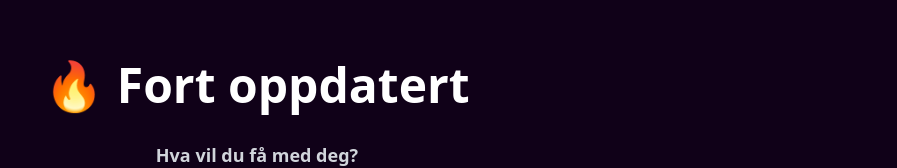
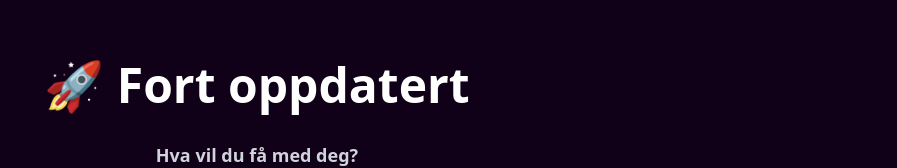
Before and after one commit to torhodhog/fortoppdatert, a Next.js app: page / in a window 1280 px wide. Shown: the part 257-425 px from the top of the page, without its empty margins (383-1280 px from the left). Built offline with nearby package versions, Linux system fonts and the light colour scheme; no server answers.

Commit message:
Fixed VH for cell

```diff
--- a/src/app/lib/api.ts
+++ b/src/app/lib/api.ts
@@ -1,8 +1,22 @@
+/**
+ * API-funksjoner for å hente nyheter fra TV 2s public API.
+ *
+ * Denne filen inneholder funksjoner for å hente:
+ * - **fetchPortals**: Alle tilgjengelige nyhetsportaler
+ * - **fetchNews**: Nyheter fra en spesifikk portal
+ * - **fetchSingleNews**: En spesifikk nyhetsartikkel basert på ID
+ *
+ * Alle funksjoner håndterer feil og returnerer en tom liste eller `null` hvis noe går galt.
+ *
+ * @module api
+ */
+
 const BASE_URL = "https://breaking-api.alpha.tv2.no/v1/public";
 
 /**
- * Henter alle tilgjengelige nyhetsportaler
- * @returns Liste av nyhetsportaler
+ * Henter alle tilgjengelige nyhetsportaler fra API-et.
+ *
+ * @returns {Promise<Array>} En liste med tilgjengelige nyhetsportaler.
  */
 export async function fetchPortals() {
   try {
@@ -10,7 +24,7 @@ export async function fetchPortals() {
     if (!response.ok) throw new Error(`Feil ved henting av portaler: ${response.statusText}`);
 
     const data = await response.json();
-    return data.docs; // Tilpass dette hvis API-strukturen er annerledes
+    return data.docs;
   } catch (error) {
     console.error(error);
     return [];
@@ -18,9 +32,10 @@ export async function fetchPortals() {
 }
 
 /**
- * Henter nyheter for en spesifikk nyhetsportal
- * @param portalId ID-en til portalen
- * @returns Liste av nyhetsartikler
+ * Henter nyheter for en spesifikk nyhetsportal.
+ *
+ * @param {string} portalId - ID-en til portalen man vil hente nyheter fra.
+ * @returns {Promise<Array>} En liste med nyhetsartikler for den aktuelle portalen.
  */
 export async function fetchNews(portalId: string) {
   try {
@@ -28,7 +43,7 @@ export async function fetchNews(portalId: string) {
     if (!response.ok) throw new Error(`Feil ved henting av nyheter: ${response.statusText}`);
 
     const data = await response.json();
-    return data.docs; // Tilpass dette hvis API-strukturen er annerledes
+    return data.docs;
   } catch (error) {
     console.error(error);
     return [];
@@ -36,9 +51,10 @@ export async function fetchNews(portalId: string) {
 }
 
 /**
- * Henter en enkelt nyhetsartikkel basert på ID
- * @param newsId ID-en til nyhetsartikkelen
- * @returns Nyhetsartikkel
+ * Henter en spesifikk nyhetsartikkel basert på dens ID.
+ *
+ * @param {string} newsId - ID-en til nyhetsartikkelen.
+ * @returns {Promise<Object | null>} Nyhetsartikkelen hvis vellykket, ellers `null`.
  */
 export async function fetchSingleNews(newsId: string) {
   try {
@@ -46,7 +62,7 @@ export async function fetchSingleNews(newsId: string) {
     if (!response.ok) throw new Error(`Feil ved henting av nyhetsartikkel: ${response.statusText}`);
 
     const data = await response.json();
-    return data; // Tilpass dette hvis API-strukturen er annerledes
+    return data;
   } catch (error) {
     console.error(error);
     return null;
--- a/src/app/page.tsx
+++ b/src/app/page.tsx
@@ -1,8 +1,22 @@
+/**
+ * Hjem-skjermen for "Fort Oppdatert".
+ *
+ * Denne siden viser en liste over tilgjengelige nyhetsportaler, hentet fra API-et.
+ * Brukeren kan velge en portal for å navigere til en spesifikk nyhetskategori.
+ *
+ * - **fetchPortals**: Henter portaler ved første innlasting.
+ * - **useState**: Holder styr på portalene som hentes.
+ * - **useRouter**: Brukes for å navigere til den valgte portalen.
+ * - **FixedBottomWrapper**: Plasserer hjelpeknappen (?) fast i bunnen av skjermen.
+ *
+ * @module Home
+ */
+
 "use client";
 import { useEffect, useState } from "react";
 import { fetchPortals } from "@/app/lib/api";
 import { useRouter } from "next/navigation";
-import InfoButton from "@/components/InfoButton"; // Importer InfoButton-komponenten
+import InfoButton from "@/components/InfoButton";
 import FixedBottomWrapper from "@/components/FixedBottomWrapper";
 
 interface Portal {
@@ -27,10 +41,11 @@ export default function Home() {
   }, []);
 
   return (
-    <div className="relative flex flex-col items-center justify-center h-screen bg-[#100118] text-white px-4 pb-12">
-      <h1 className="text-5xl font-bold mb-8 text-center pt-4">🔥 Fort oppdatert</h1>
+    <div className="relative flex flex-col items-center justify-center min-h-screen bg-[#100118] text-white px-4 pb-12 overflow-y-auto">
+      <h1 className="text-5xl font-bold mb-8 text-center pt-4">🚀 Fort oppdatert</h1>
       <p className="text-lg font-semibold mb-6 text-gray-300">Hva vil du få med deg?</p>
 
+      {/* Knappene som representerer hver portal */}
       <div className="flex flex-wrap gap-4 justify-center px-2 w-full max-w-md">
         {portaler.map((portal) => (
           <button
@@ -39,13 +54,15 @@ export default function Home() {
             hover:bg-[#fcdd8c] transition transform hover:scale-105 active:scale-95 w-full md:w-auto"
             onClick={() => router.push(`/news/${portal._id}`)}
           >
-            {portal.name}
+            {portal.name} {portal.name === "Siste nytt" && "🔥"}
           </button>
         ))}
       </div>
-        <FixedBottomWrapper>
-      <InfoButton page="home" />
-    </FixedBottomWrapper>
+
+      {/* Fast plassert info-knapp i bunnen */}
+      <FixedBottomWrapper>
+        <InfoButton page="home" />
+      </FixedBottomWrapper>
     </div>
   );
 }
```
